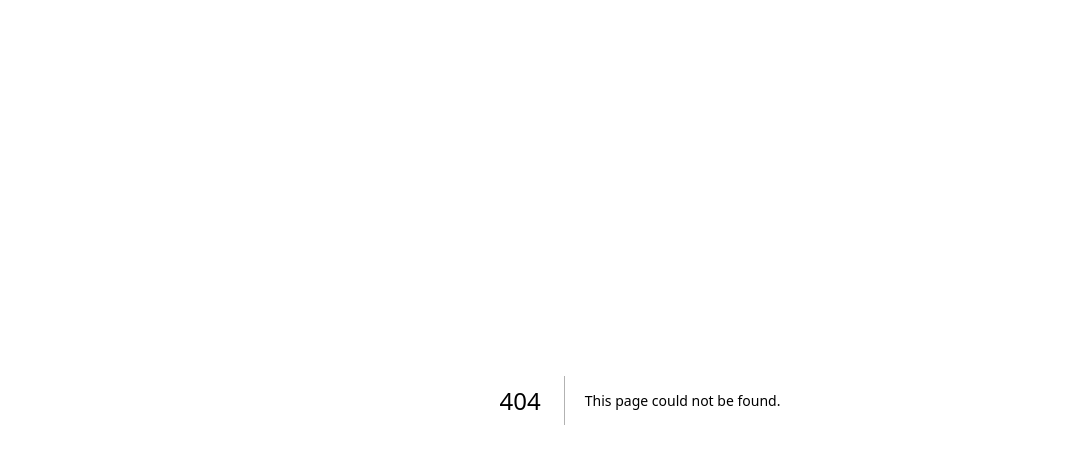
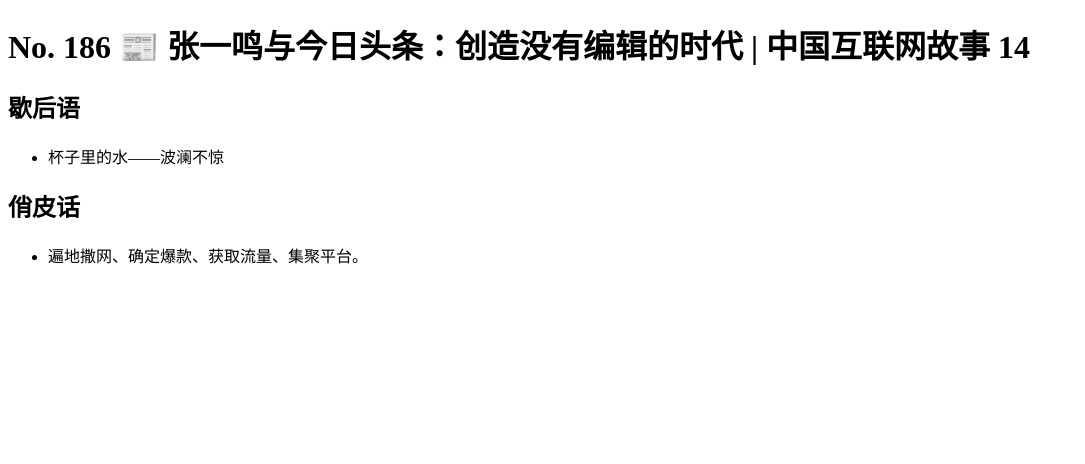
Before and after one commit to eddiehe99/bannatienet, a Next.js app: page /episodes/number-186 in a window 1280 px wide. Before the commit this address had no page. Shown: the top 464 px of the page, without its empty margins (0-1085 px from the left). Built offline with nearby package versions, Linux system fonts and the light colour scheme.

Commit message:
feat: add episode No. 186

```diff
--- a/src/pages/episodes/_meta.js
+++ b/src/pages/episodes/_meta.js
@@ -1,6 +1,7 @@
 /* eslint-disable prettier/prettier */
 /* eslint-disable import/no-anonymous-default-export */
 export default {
+    'number-186': 'No. 186',
     'number-185': 'No. 185',
     'number-184': 'No. 184',
     'number-182': 'No. 182',
--- /dev/null
+++ b/src/pages/episodes/number-186.mdx
@@ -0,0 +1,9 @@
+# No. 186 📰 张一鸣与今日头条：创造没有编辑的时代 | 中国互联网故事 14
+
+## 歇后语
+
+- 杯子里的水——波澜不惊
+
+## 俏皮话
+
+- 遍地撒网、确定爆款、获取流量、集聚平台。
```
